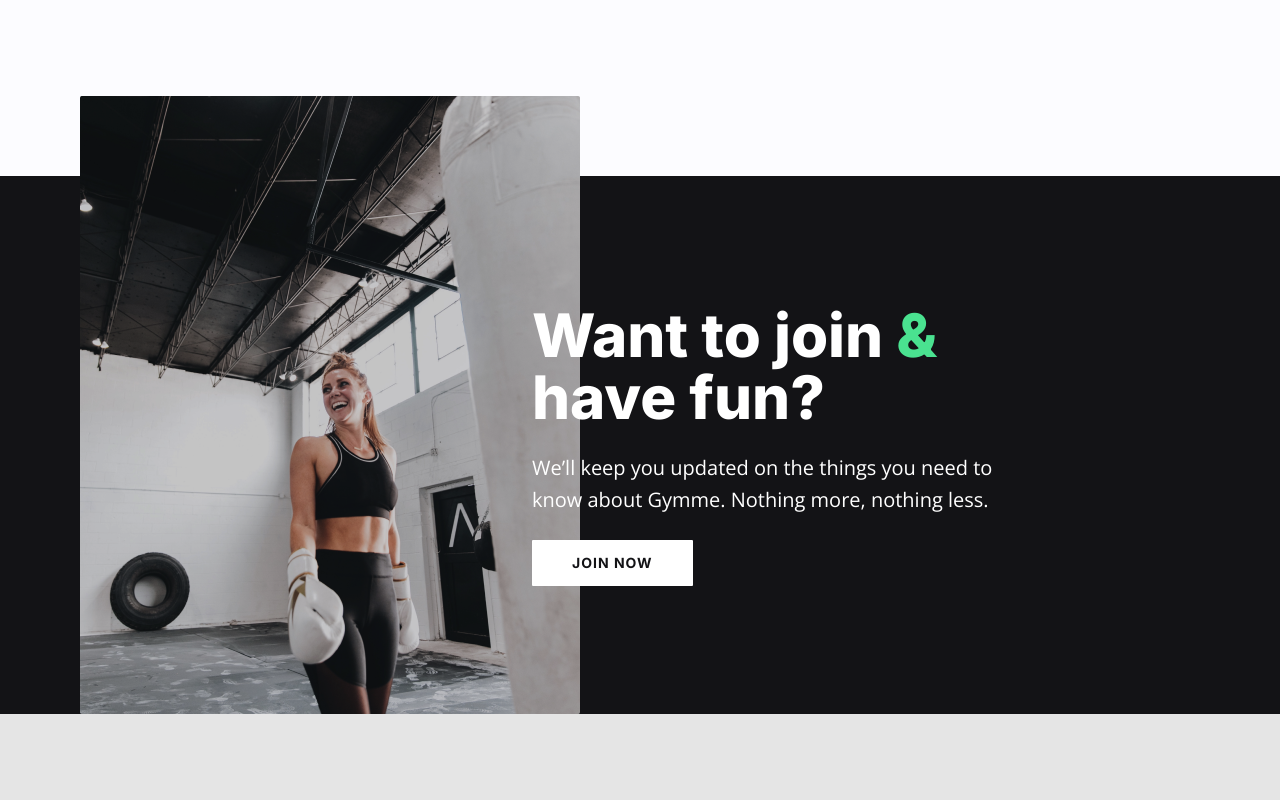
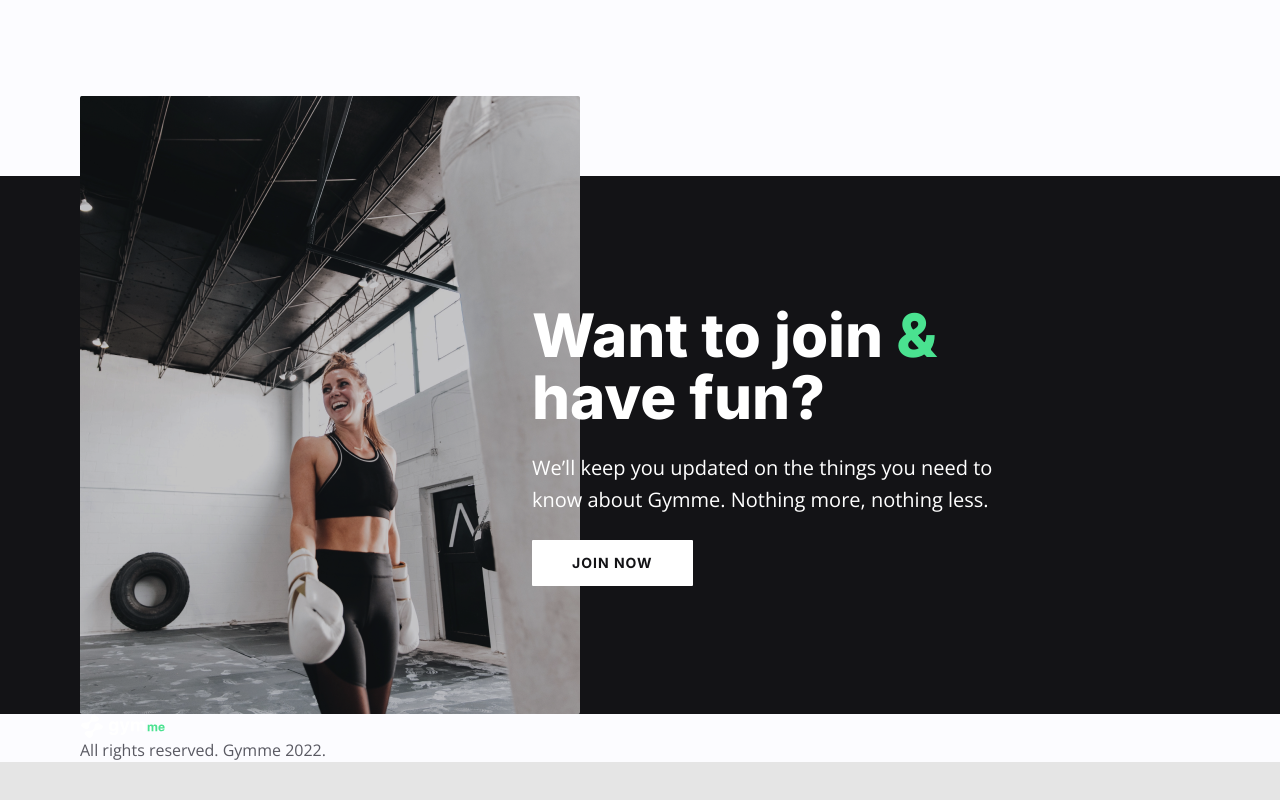
Before and after one commit to goni715/gym-website, a React (Vite) app: page / in a window 1280 px wide. Shown: the part 4602-5402 px from the top of the page. Before the commit the page ends 5316 px from the top, so only its background shows below. Built offline with nearby package versions, Linux system fonts and the light colour scheme.

Commit message:
fade correction

```diff
--- a/src/App.jsx
+++ b/src/App.jsx
@@ -9,6 +9,7 @@ import 'aos/dist/aos.css';
 import Community from "./components/Community";
 import Faq from "./components/Faq";
 import Join from "./components/Join";
+import Footer from "./components/Footer";
 
 
 
@@ -36,6 +37,7 @@ const App = () => {
         {/* <Community/> */}
         <Faq/>
         <Join/>
+        <Footer/>
        </div>
     </>
   );
--- /dev/null
+++ b/src/components/Footer.jsx
@@ -0,0 +1,22 @@
+import { footer } from "../data/data";
+
+const Footer = () => {
+    //destructure footer data
+    const { logo, copyrightText} = footer;
+    return (
+        <>
+            <footer>
+                <div className="container">
+                    {/* logo */}
+                    <a href="#">
+                        <img src={logo} alt="" />
+                    </a>
+                    {/* copyright text */}
+                    <p>{copyrightText}</p>
+                </div>
+            </footer>
+        </>
+    );
+};
+
+export default Footer;
--- a/src/components/Join.jsx
+++ b/src/components/Join.jsx
@@ -8,12 +8,12 @@ const Join = () => {
                 <div className="container">
                     {/* image & text wrapper */}
                     <div className="flex flex-col md:flex-row md:items-center md:-space-x-12 -space-y-24 lg:-space-y-0">
-                        {/* image */}
-                        <div data-aos="fade-right" data-aos-offset="100" data-aos-delay="200" className="-mt-[80px] max-w-[276px] md:max-w-[442px] lg:max-w-full">
+                        {/* image  data-aos="fade-right"*/}
+                        <div data-aos="fade-up" data-aos-offset="100" data-aos-delay="200" className="-mt-[80px] max-w-[276px] md:max-w-[442px] lg:max-w-full">
                             <img src={image} alt="ioin_image" />
                         </div>
                         {/* text */}
-                        <div data-aos="fade-left" data-aos-offset="100" data-aos-delay="200" className="max-w-[350px] lg:max-w-[492px] ml-[30px]">
+                        <div data-aos="fade-down" data-aos-offset="100" data-aos-delay="200" className="max-w-[350px] lg:max-w-[492px] ml-[30px]">
                             <h1 className="text-[40px] leading-10 md:text-6xl lg:leading-[62px] font-extrabold mb-4 lg:mb-6 text-white">
                                 Want to join <span className="text-primary-200">&</span> have fun?
                             </h1>
```
